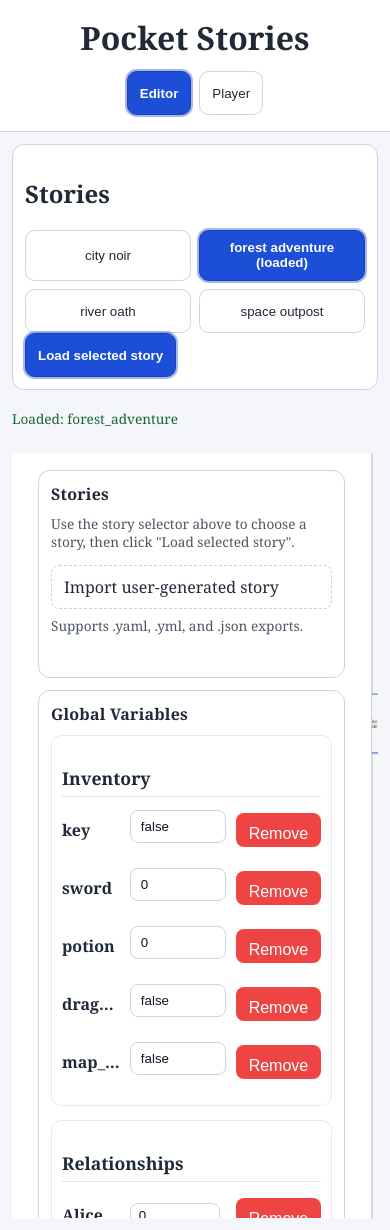
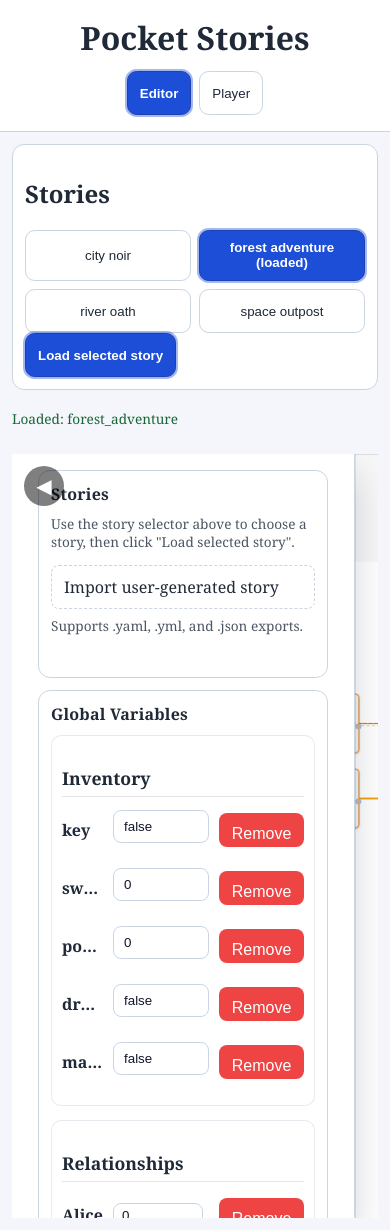
Before and after one commit to Jcube101/pocket-stories, a React (Vite) app: page / in a window 390 px wide. Built offline with nearby package versions, Linux system fonts and the light colour scheme.

Commit message:
Add React-driven sidebar toggle and responsive editor layout

```diff
--- a/src/components/StoryEditor.tsx
+++ b/src/components/StoryEditor.tsx
@@ -1,4 +1,4 @@
-import { useEffect } from 'react';
+import { useEffect, useState } from 'react';
 import type { StoryData } from '../lib/storyValidator';
 
 type Props = {
@@ -9,6 +9,22 @@ type Props = {
 };
 
 export function StoryEditor({ story, activeStoryId, setStoryStatus, onLoadStoryByPath }: Props) {
+  const [isSidebarCollapsed, setIsSidebarCollapsed] = useState(false);
+
+  useEffect(() => {
+    (window as any).setSidebarCollapsed = (collapsed: boolean) => {
+      setIsSidebarCollapsed(Boolean(collapsed));
+    };
+    (window as any).toggleSidebarCollapsed = () => {
+      setIsSidebarCollapsed((prev) => !prev);
+    };
+
+    return () => {
+      delete (window as any).setSidebarCollapsed;
+      delete (window as any).toggleSidebarCollapsed;
+    };
+  }, []);
+
   useEffect(() => {
     if (!story) return;
     (window as any).storyData = story;
@@ -25,7 +41,17 @@ export function StoryEditor({ story, activeStoryId, setStoryStatus, onLoadStoryB
 
   return (
     <div id="editor-mode" className="mode">
-      <div id="sidebar">
+      <button
+        id="toggle-sidebar"
+        type="button"
+        aria-controls="sidebar"
+        aria-expanded={!isSidebarCollapsed}
+        aria-label={isSidebarCollapsed ? 'Expand sidebar' : 'Collapse sidebar'}
+        onClick={() => setIsSidebarCollapsed((prev) => !prev)}
+      >
+        {isSidebarCollapsed ? '▶' : '◀'}
+      </button>
+      <div id="sidebar" className={isSidebarCollapsed ? 'hidden' : ''}>
         <section className="sidebar-section">
           <h2>Stories</h2>
           <p className="story-status info">Use the story selector above to choose a story, then click "Load selected story".</p>
@@ -39,7 +65,7 @@ export function StoryEditor({ story, activeStoryId, setStoryStatus, onLoadStoryB
         <section className="sidebar-section" id="diagnostics-section"><h2>Diagnostics</h2><div id="diagnostics-summary">Run Validate Story to view analyzer output.</div><div id="diagnostics-panel" className="diagnostics-panel"></div></section>
         <section className="sidebar-section"><h2>Canvas Controls</h2><div className="canvas-controls-grid"><button id="zoom-in" title="Zoom in">+</button><button id="zoom-out" title="Zoom out">−</button><button id="zoom-fit" title="Fit all nodes">Fit All</button><button id="zoom-reset" title="Reset zoom and position">Reset</button><button id="auto-layout" title="Re-run layered auto layout">Auto Layout</button><button id="focus-start" title="Jump to start node">Start</button><button id="focus-start-cluster" title="Focus start and first connected nodes">Start + Next</button><label className="edge-toggle view-mode-control">View<select id="canvas-view-mode" aria-label="Canvas view mode"><option value="author">Author</option><option value="logic">Logic</option><option value="playtest">Playtest</option></select></label><label className="edge-toggle"><input id="toggle-secondary-edges" type="checkbox" defaultChecked /> Show jump/return</label><label className="edge-toggle"><input id="focus-critical-path" type="checkbox" /> Focus: critical path</label><label className="edge-toggle"><input id="highlight-full-downstream" type="checkbox" /> Highlight full downstream path</label><div className="control-hint">Shortcuts: Alt+C collapse/expand selected, Alt+E expand visible, Alt+M cycle view mode</div><div id="zoom-indicator" className="zoom-indicator" aria-live="polite">100%</div></div></section>
       </div>
-      <div id="graph-container"><div id="canvas-wrapper"><div id="nodes-container"></div><svg id="svg-canvas"></svg></div><aside id="node-inspector" aria-live="polite"><h2>Node Inspector</h2><p className="inspector-empty">Select a node to inspect full details.</p><div className="inspector-content hidden"><label htmlFor="inspector-node-id">Passage ID</label><input id="inspector-node-id" type="text"/><label htmlFor="inspector-node-type">Node Type</label><select id="inspector-node-type" defaultValue="__auto__"><option value="__auto__">Auto (infer from structure)</option><option value="start">Start</option><option value="dialogue">Dialogue</option><option value="choice">Choice</option><option value="condition">Condition</option><option value="merge">Merge</option><option value="ending">Ending</option><option value="__custom__">Custom…</option></select><input id="inspector-node-type-custom" type="text" className="hidden" placeholder="Custom type token"/><label htmlFor="inspector-node-text">Full Text</label><textarea id="inspector-node-text" rows={10}></textarea><div id="inspector-node-meta"></div></div></aside></div>
+      <div id="graph-container" className={isSidebarCollapsed ? 'expanded' : ''}><div id="canvas-wrapper"><div id="nodes-container"></div><svg id="svg-canvas"></svg></div><aside id="node-inspector" aria-live="polite"><h2>Node Inspector</h2><p className="inspector-empty">Select a node to inspect full details.</p><div className="inspector-content hidden"><label htmlFor="inspector-node-id">Passage ID</label><input id="inspector-node-id" type="text"/><label htmlFor="inspector-node-type">Node Type</label><select id="inspector-node-type" defaultValue="__auto__"><option value="__auto__">Auto (infer from structure)</option><option value="start">Start</option><option value="dialogue">Dialogue</option><option value="choice">Choice</option><option value="condition">Condition</option><option value="merge">Merge</option><option value="ending">Ending</option><option value="__custom__">Custom…</option></select><input id="inspector-node-type-custom" type="text" className="hidden" placeholder="Custom type token"/><label htmlFor="inspector-node-text">Full Text</label><textarea id="inspector-node-text" rows={10}></textarea><div id="inspector-node-meta"></div></div></aside></div>
     </div>
   );
 }
--- a/src/legacy/editor.js
+++ b/src/legacy/editor.js
@@ -2911,6 +2911,10 @@ if (addVarBtn && varTypeSelect && varNameInput) {
 
 if (toggleBtn) {
     toggleBtn.onclick = () => {
+        if (typeof window.toggleSidebarCollapsed === 'function') {
+            window.toggleSidebarCollapsed();
+            return;
+        }
         sidebar.classList.toggle('hidden');
         graphContainer.classList.toggle('expanded');
         toggleBtn.textContent = sidebar.classList.contains('hidden') ? '▶' : '◀';
--- a/src/styles/global.css
+++ b/src/styles/global.css
@@ -1354,3 +1354,83 @@ body {
   .player-layout { grid-template-columns: 2fr 1fr; }
   .main-content { padding: 1rem 1.25rem; }
 }
+
+/* Sidebar collapse + responsive layout sync (React + legacy classes) */
+#editor-mode {
+  position: relative;
+  min-height: 0;
+}
+
+#sidebar {
+  flex: 0 0 360px;
+  width: 360px;
+  min-width: 0;
+  transition: width 0.25s ease, transform 0.25s ease, padding 0.25s ease, border-width 0.25s ease;
+}
+
+#sidebar.hidden {
+  width: 0;
+  flex-basis: 0;
+  padding: 0;
+  border-right-width: 0;
+  overflow: hidden;
+  transform: translateX(-100%);
+  pointer-events: none;
+}
+
+#graph-container {
+  flex: 1 1 auto;
+  min-width: 0;
+}
+
+#graph-container.expanded,
+#graph-container.expanded #canvas-wrapper {
+  width: 100%;
+  max-width: 100%;
+  flex: 1 1 auto;
+}
+
+#toggle-sidebar {
+  position: absolute;
+  top: 12px;
+  left: 12px;
+}
+
+@media (max-width: 1024px) {
+  #editor-mode {
+    overflow: hidden;
+  }
+
+  #sidebar {
+    position: absolute;
+    inset: 0 auto 0 0;
+    z-index: 30;
+    max-width: min(88vw, 360px);
+    width: min(88vw, 360px);
+    box-shadow: 0 0 0 1px rgba(15, 23, 42, 0.1), 0 20px 35px rgba(15, 23, 42, 0.18);
+  }
+
+  #sidebar.hidden {
+    transform: translateX(-105%);
+  }
+
+  #graph-container {
+    width: 100%;
+  }
+
+  #graph-container,
+  #canvas-wrapper {
+    min-height: 52vh;
+  }
+
+  #graph-container {
+    flex-direction: column;
+  }
+
+  #node-inspector {
+    width: 100%;
+    border-left: 0;
+    border-top: 1px solid #ddd;
+    max-height: 36vh;
+  }
+}
```
